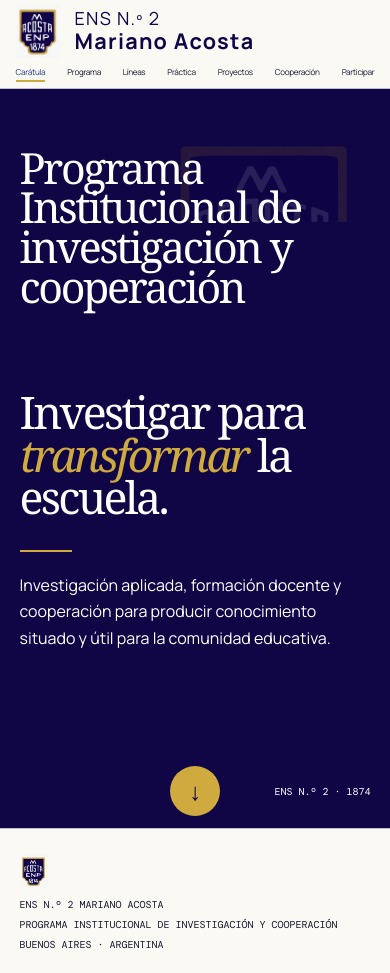
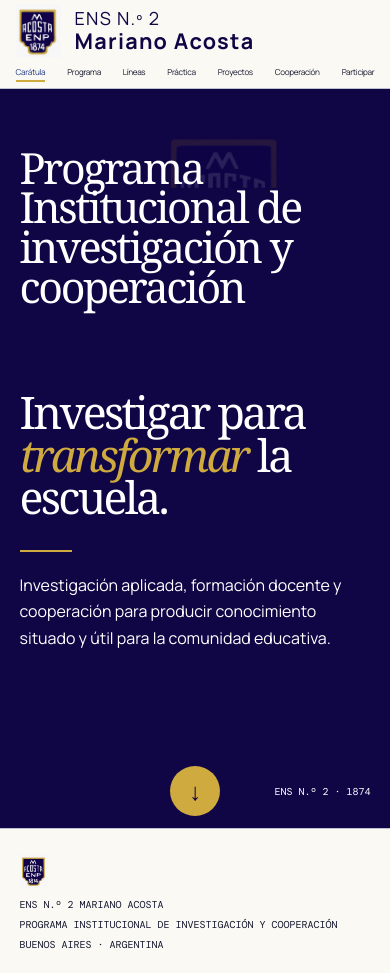
Before and after one commit to alexisfilosofia/ens2-mariano-acosta-archivo-datos, a plain HTML site: page index.html in a window 390 px wide. Drawn offline with nearby package versions, Linux system fonts and the light colour scheme.

Commit message:
Fix full watermark image dimensions

```diff
--- a/index.html
+++ b/index.html
@@ -9,7 +9,7 @@
   <link rel="preconnect" href="https://fonts.gstatic.com" crossorigin>
   <link href="https://fonts.googleapis.com/css2?family=DM+Mono:wght@400;500&family=Manrope:wght@400;500;600;700&display=swap" rel="stylesheet">
   <link rel="stylesheet" href="styles.css?v=4">
-  <link rel="stylesheet" href="overrides.css?v=9">
+  <link rel="stylesheet" href="overrides.css?v=10">
 </head>
 <body>
   <header class="site-header">
--- a/overrides.css
+++ b/overrides.css
@@ -183,3 +183,17 @@
   max-height: none !important;
   object-fit: contain !important;
 }
+
+/* Sobrescribe el alto fijo de styles.css que cortaba el escudo en el hero. */
+.hero-mark img {
+  width: 220px !important;
+  height: auto !important;
+  max-height: none !important;
+  object-fit: fill !important;
+}
+@media (max-width: 720px) {
+  .hero-mark img {
+    width: 140px !important;
+    height: auto !important;
+  }
+}
```
